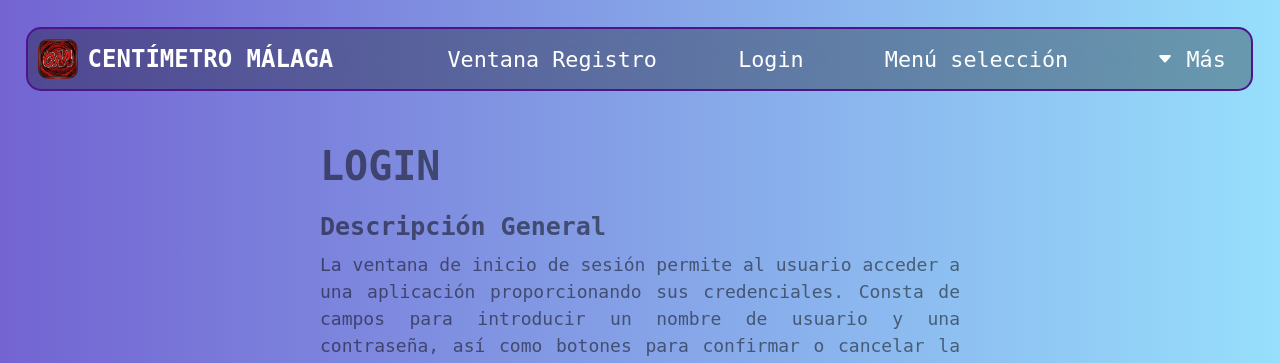
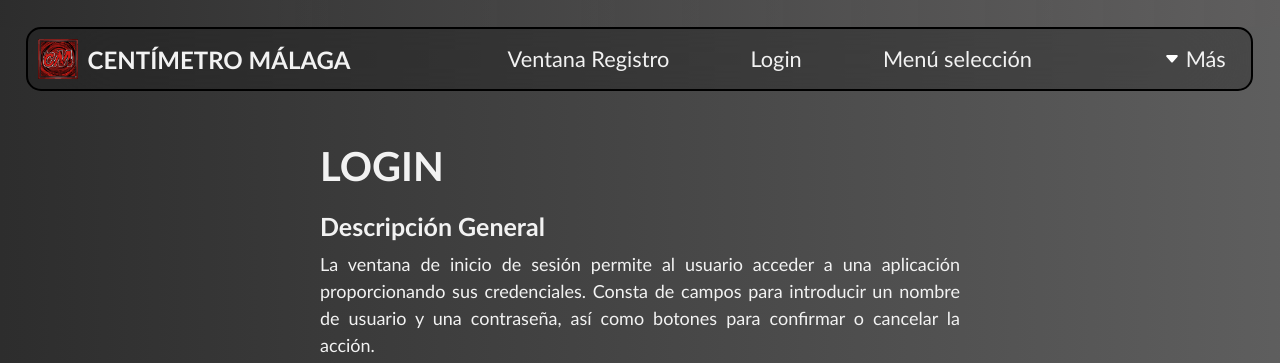
Before and after one commit to javisx-gh/manual-cm, a PHP site: page /HTML/page1.html in a window 1280 px wide. Shown: the top 363 px of the page. Run offline with PHP 8.4, Linux system fonts and the light colour scheme.

Commit message:
Modificado el resto de partes de la página web. La tipografia, los colores, los hover...

```diff
--- a/styles.css
+++ b/styles.css
@@ -216,8 +217,9 @@ body.page {
     padding: 0;
     justify-content: center;
     align-items: center;
-    font-family: monospace;
-    background: linear-gradient(to right, #7364d2, #97dffc);
+    font-family: 'Gill Sans', 'Gill Sans MT', Calibri, 'Trebuchet MS', sans-serif;
+    background:
+        linear-gradient(to left, rgba(26, 26, 26, 0.7), rgb(45, 45, 45, 5.5));
     overflow-x: hidden;
     animation: fadeIn 1s ease-in-out;
 
@@ -226,7 +228,8 @@ body.page {
         position: sticky;
         top: 0%;
         height: 3.4vh;
-        background: linear-gradient(to right, #7364d2, #97dffc);
+        background:
+        linear-gradient(to right, rgba(45, 45, 45, 0.7), rgb(95, 94, 94, 5.5));
         z-index: 1;
     }
 
@@ -240,9 +243,9 @@ body.page {
         left: 2%;
         display: flex;
         justify-content: space-between;
-        background: rgba(0, 0, 0, 0.3);
+        background: rgba(26, 26, 26, 0.3);
         backdrop-filter: blur(50px);
-        border: 2px solid #4e148c;
+        border: 2px solid #000000;
         border-radius: 15px;
         z-index: 1;
 
@@ -256,13 +259,12 @@ body.page {
                 width: 10vh;
                 max-width: 40px;
                 height: auto;
-                border-radius: 10px;
             }
 
             p a {
                 font-size: 1.5rem;
                 font-weight: bold;
-                color: white;
+                color: #f2f2f2;
                 text-decoration: none;
                 text-transform: uppercase;
             }
@@ -281,13 +283,13 @@ body.page {
             gap: 4vw;
 
             a {
-                color: white;
+                color: #f2f2f2;
                 text-decoration: none;
                 padding: 10px 15px;
                 transition: color 0.3s;
 
                 &:hover {
-                    color: #97dffc;
+                    color: #fc9797;
                     background-color: transparent;
                 }
             }
@@ -352,7 +354,7 @@ body.page {
             width: auto;
             text-align: justify;
             font-size: 18px;
-            color: rgba(0, 0, 0, 0.5);
+            color: #f2f2f2;
             line-height: 1.5em;
         }
 
```
Also changed, not shown: other parts of styles.css (+18 -15 lines).
